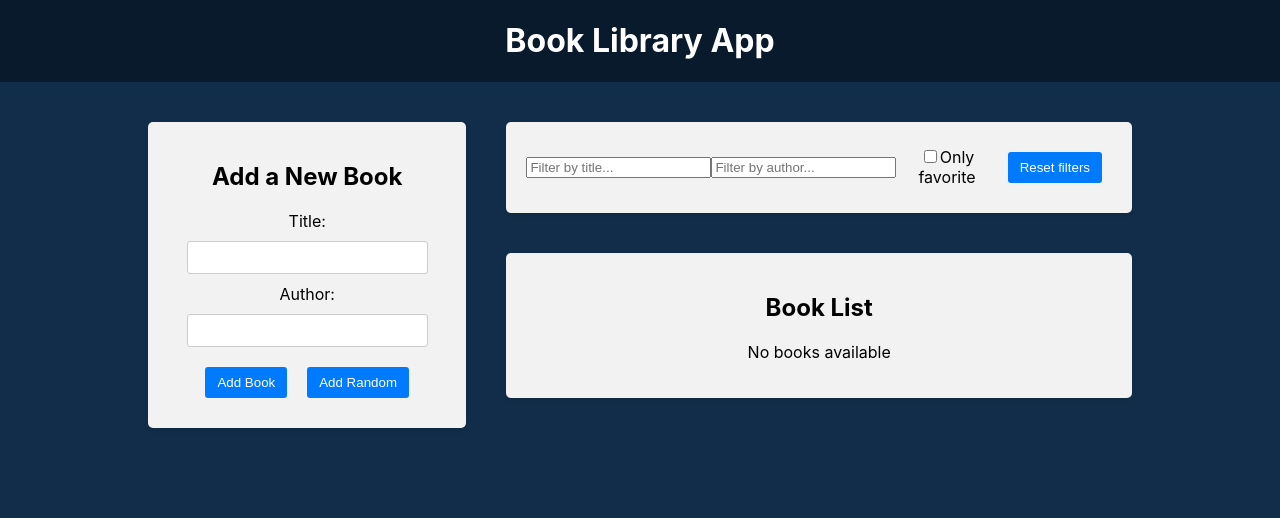
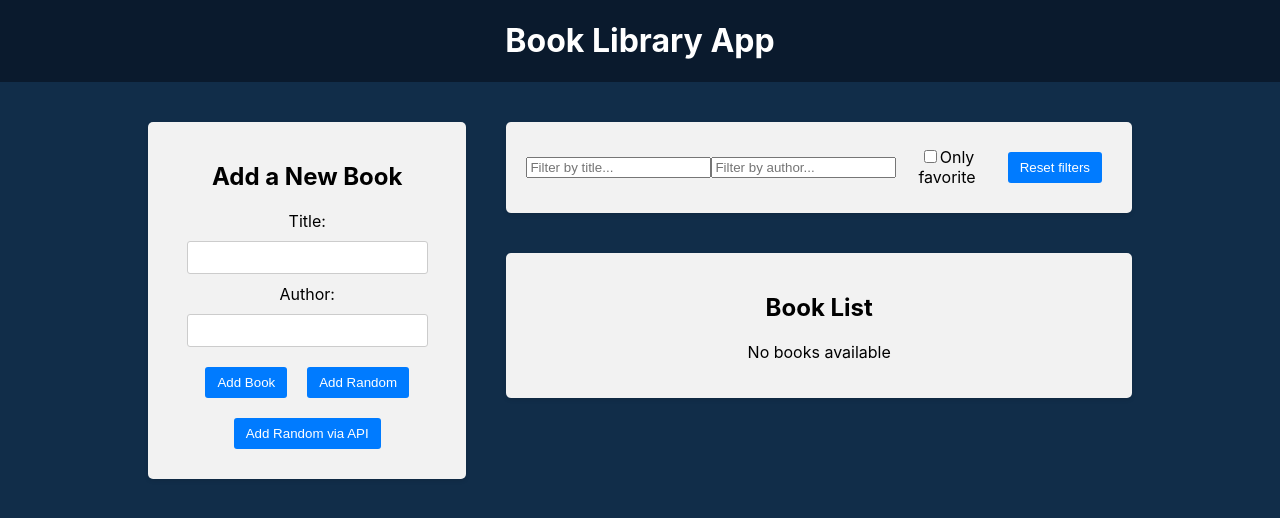
Before and after one commit to Krissnow/book_library, a React (Create React App) app: page / in a window 1280 px wide. Shown: the top 518 px of the page. Built offline with nearby package versions, Linux system fonts and the light colour scheme.

Commit message:
Add random book via API

```diff
--- a/package.json
+++ b/package.json
@@ -7,6 +7,7 @@
     "@testing-library/jest-dom": "^5.17.0",
     "@testing-library/react": "^13.4.0",
     "@testing-library/user-event": "^13.5.0",
+    "axios": "^1.7.2",
     "react": "^18.3.1",
     "react-dom": "^18.3.1",
     "react-icons": "^5.2.1",
--- a/src/components/BookForm/BookForm.jsx
+++ b/src/components/BookForm/BookForm.jsx
@@ -1,5 +1,6 @@
 import { useState } from "react";
 import { useDispatch } from "react-redux";
+import axios from "axios";
 import createBookWithId from "../../utils/createBookWithId";
 import { addBook } from "../../redux/slices/bookSlice.js";
 import booksData from "../../data/books.json";
@@ -24,6 +25,18 @@ const BookForm = () => {
       setAuthor("");
     }
   };
+
+  const handleAddRandomBookViaAPI = async () => {
+    try {
+      const res = await axios.get("http://localhost:4000/random-book");
+      if (res?.data?.title && res?.data?.author) {
+        dispatch(addBook(createBookWithId(res.data)));
+      }
+    } catch (error) {
+      console.log("Error fetching random book", error);
+    }
+  };
+
   return (
     <div className="app-block book-form">
       <h2>Add a New Book</h2>
@@ -50,6 +63,9 @@ const BookForm = () => {
         <button type="button" onClick={handleAddRandomBook}>
           Add Random
         </button>
+        <button type="button" onClick={handleAddRandomBookViaAPI}>
+          Add Random via API
+        </button>
       </form>
     </div>
   );
```
Also changed, not shown: 1 other file (tests, documents, lock files or other folders).
